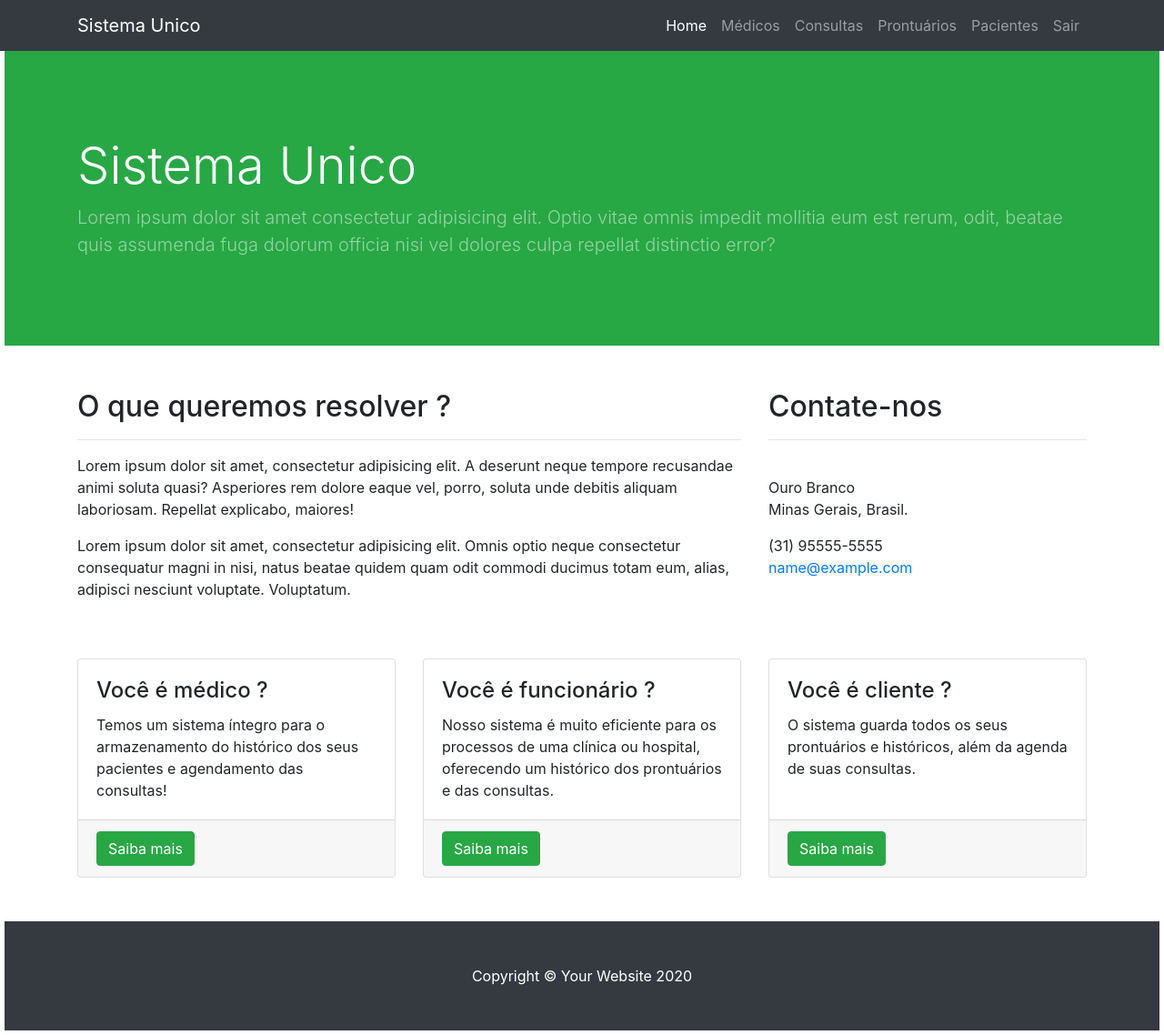
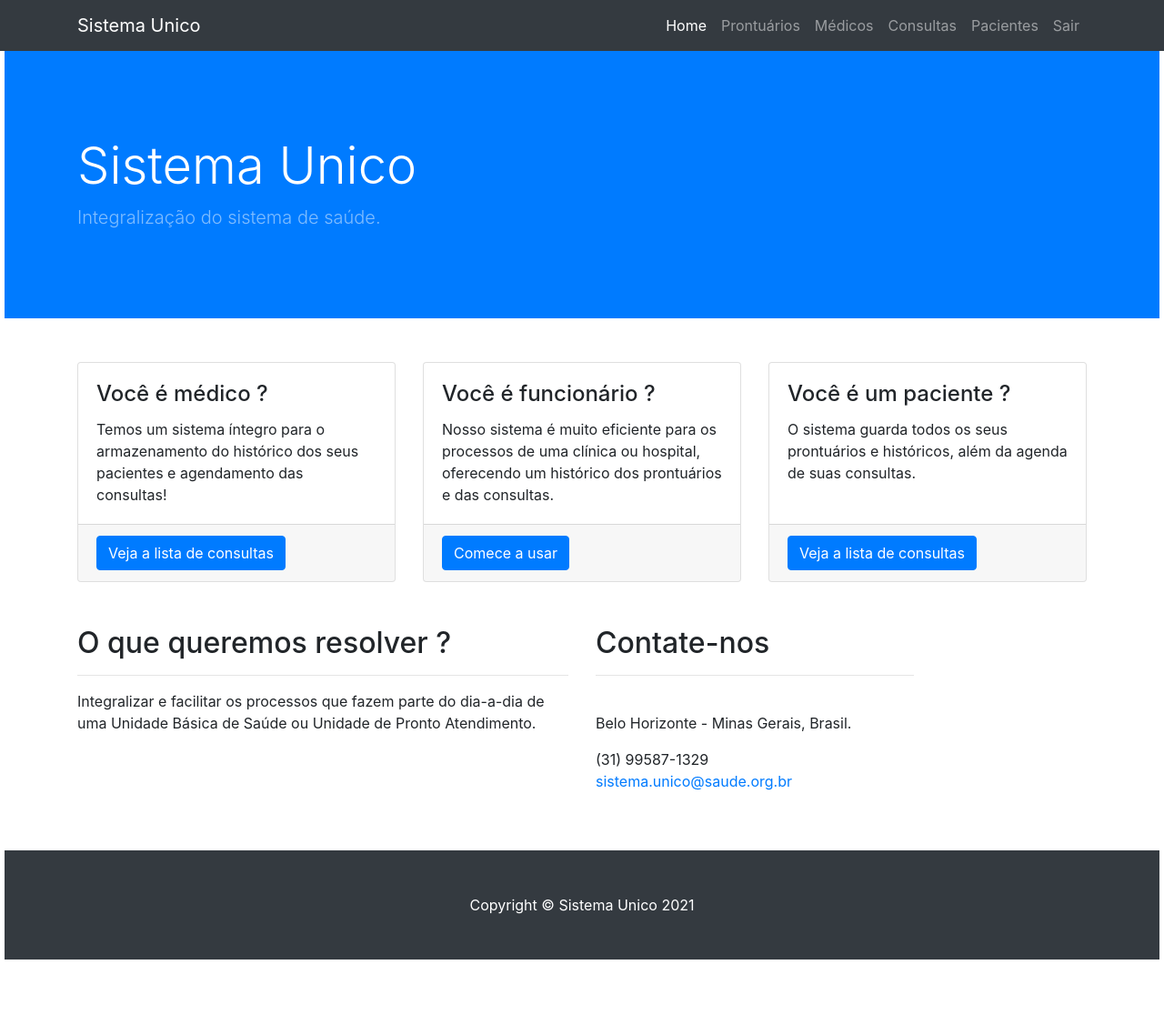
Before and after one commit to HugoMTeodoro/sistema_unico0103, a PHP site: page /public/home/home.php in a window 1280 px wide. Shown: the whole page at 91% size. After the commit the page ends 1055 px from the top, so only its background shows below. Run offline with PHP 8.4, Linux system fonts and the light colour scheme; the visitor is signed in with stand-in values (Sample User, id 1).

Commit message:
alterando controle de acesso

```diff
--- a/data/db_connection.php
+++ b/data/db_connection.php
@@ -12,3 +12,9 @@
         die("Connection failed: " . $connection -> connect_error);
 
 ?>
+
+<!--
+    Prioridade = 0 : Administrador
+    Prioridade = 1 : Medico
+    Prioridade = 2 : Paciente
+-->
--- a/public/auth/index.php
+++ b/public/auth/index.php
@@ -10,10 +10,6 @@
       <div class="login-main-text">
          <h2>Sistema Unico<br></h2>
          <p>Faça o login ou registre-se por aqui.<br></p>
-         <p>
-            Lorem ipsum dolor sit amet consectetur adipisicing elit. At et neque aliquam velit quis explicabo suscipit enim dolore, dolorum excepturi beatae error est blanditiis placeat saepe omnis delectus similique perspiciatis?
-            Lorem ipsum dolor sit, amet consectetur adipisicing elit. Hic necessitatibus aspernatur facere atque assumenda pariatur? Voluptates ex laboriosam ratione sequi fugit maiores, magni ipsum fugiat numquam ducimus quia ea blanditiis?s
-         </p>
       </div>
    </div>
    <div class="main">
--- a/public/home/home.php
+++ b/public/home/home.php
@@ -10,42 +10,18 @@
 
     <body>
 
-        <header class="bg-success py-5 mb-5">
+        <header class="bg-primary py-5 mb-5">
             <div class="container h-100">
                 <div class="row h-100 align-items-center">
                     <div class="col-lg-12">
                     <h1 class="display-4 text-white mt-5 mb-2">Sistema Unico</h1>
-                    <p class="lead mb-5 text-white-50">Lorem ipsum dolor sit amet consectetur adipisicing elit. Optio vitae omnis impedit mollitia eum est rerum, odit, beatae quis assumenda fuga dolorum officia nisi vel dolores culpa repellat distinctio error?</p>
+                    <p class="lead mb-5 text-white-50">Integralização do sistema de saúde.</p>
                     </div>
                 </div>
             </div>
         </header>
 
         <div class="container">
-
-            <div class="row">
-            <div class="col-md-8 mb-5">
-                <h2>O que queremos resolver ?</h2>
-                <hr>
-                <p>Lorem ipsum dolor sit amet, consectetur adipisicing elit. A deserunt neque tempore recusandae animi soluta quasi? Asperiores rem dolore eaque vel, porro, soluta unde debitis aliquam laboriosam. Repellat explicabo, maiores!</p>
-                <p>Lorem ipsum dolor sit amet, consectetur adipisicing elit. Omnis optio neque consectetur consequatur magni in nisi, natus beatae quidem quam odit commodi ducimus totam eum, alias, adipisci nesciunt voluptate. Voluptatum.</p>
-            </div>
-            <div class="col-md-4 mb-5">
-                <h2>Contate-nos</h2>
-                <hr>
-                <address>
-                <br>Ouro Branco
-                <br>Minas Gerais, Brasil.
-                <br>
-                </address>
-                <address>
-                (31) 95555-5555
-                <br>
-                <a href="mailto:#">name@example.com</a>
-                </address>
-            </div>
-            </div>
-
             <div class="row">
                <div class="col-md-4 mb-5">
                     <div class="card h-100">
@@ -55,7 +31,7 @@
                                                 e agendamento das consultas!</p>
                     </div>
                     <div class="card-footer">
-                        <a href="#" class="btn btn-success">Saiba mais</a>
+                        <a href="../medicalConsultation/listMedicalConsult.php" class="btn btn-primary">Veja a lista de consultas</a>
                     </div>
                     </div>
                 </div>
@@ -68,7 +44,7 @@
                                         oferecendo um histórico dos prontuários e das consultas.</p>
                     </div>
                     <div class="card-footer">
-                        <a href="#" class="btn btn-success">Saiba mais</a>
+                        <a href="create.php" class="btn btn-primary">Comece a usar</a>
                     </div>
                     </div>
                 </div>
@@ -76,23 +52,42 @@
                 <div class="col-md-4 mb-5">
                     <div class="card h-100">
                     <div class="card-body">
-                        <h4 class="card-title">Você é cliente ?</h4>
+                        <h4 class="card-title">Você é um paciente ?</h4>
                         <p class="card-text">O sistema guarda todos os seus prontuários e históricos, além da agenda
                          de suas consultas.</p>
                     </div>
                     <div class="card-footer">
-                        <a href="#" class="btn btn-success">Saiba mais</a>
+                        <a href="../medicalConsultation/listMedicalConsult.php" class="btn btn-primary">Veja a lista de consultas</a>
                     </div>
                     </div>
                 </div>
             </div>
 
+            <div class="row">
+            <div class="col-md-6 mb-5">
+                <h2>O que queremos resolver ?</h2>
+                <hr>
+                <p>Integralizar e facilitar os processos que fazem parte do dia-a-dia de uma Unidade Básica de Saúde ou Unidade de Pronto Atendimento.</p>
+                </div>
+            <div class="col-md-4 mb-5">
+                <h2>Contate-nos</h2>
+                <hr>
+                <address>
+                <br>Belo Horizonte - Minas Gerais, Brasil.
+                </address>
+                <address>
+                (31) 99587-1329
+                <br>
+                <a href="mailto:#">sistema.unico@saude.org.br</a>
+                </address>
+            </div>
+            </div>
         </div>
 
         <footer class="py-5 bg-dark">
 
             <div class="container">
-            <p class="m-0 text-center text-white">Copyright &copy; Your Website 2020</p>
+            <p class="m-0 text-center text-white">Copyright &copy; Sistema Unico 2021</p>
             </div>
 
         </footer>
--- a/public/patient/createPatient.php
+++ b/public/patient/createPatient.php
@@ -1,4 +1,4 @@
-<?php include("../auth/valida.php")?>
+<?php include("../auth/validar.php")?>
 
 <?php include("../templates/header.php")?>
 
--- a/public/styles/login.css
+++ b/public/styles/login.css
@@ -10,7 +10,7 @@ body {
 
 .sidenav {
     height: 100%;
-    background-color: #5cb85c;
+    background-color: #0275d8;
     overflow-x: hidden;
     padding-top: 20px;
 }
--- a/public/templates/header.php
+++ b/public/templates/header.php
@@ -23,11 +23,26 @@
       </button>
       <div class="collapse navbar-collapse" id="navbarResponsive">
         <ul class="navbar-nav ml-auto">
+
+          <?php
+              if(isset($_SESSION['medico']) or isset($_SESSION['paciente']) or isset($_SESSION['adm'])){
+            ?>
                 <li class="nav-item active">
                   <a class="nav-link" href="../home/home.php">Home
                     <span class="sr-only">(current)</span>
                   </a>
                 </li>
+                <li class="nav-item">
+                  <a class="nav-link" href="../medicalRecord/listMedicalRecord.php">Prontuários</a>
+                </li>
+            <?php
+              }
+            ?>
+
+          <?php
+            //session_start();
+            if (isset($_SESSION['adm']) or isset($_SESSION['medico'])) {
+              ?>
               <li class="nav-item">
                 <a class="nav-link" href="../doctor/listDoctor.php">Médicos</a>
               </li>
@@ -35,15 +50,22 @@
                 <a class="nav-link" href="../medicalConsultation/listMedicalConsult.php">Consultas</a>
               </li>
               <li class="nav-item">
-            <a class="nav-link" href="../medicalRecord/listMedicalRecord.php">Prontuários</a>
-          </li>
-          <li class="nav-item">
                 <a class="nav-link" href="../patient/listPatient.php">Pacientes</a>
               </li>
-          <!-- testar se a pessoa está logada para mostrar esse botão-->
+              <?php
+            }
+          ?>
+
+          <?php
+              if(isset($_SESSION['medico']) or isset($_SESSION['paciente']) or isset($_SESSION['adm'])){
+            ?>
                 <li class="nav-item">
                   <a class="nav-link" href="../auth/sair.php">Sair</a>
                 </li>
+            <?php
+              }
+            ?>
+
         </ul>
       </div>
     </div>
```
Also changed, not shown: public/home/create.php (added, +49 -0 lines). Lines whose indentation alone changed are shown as unchanged.
